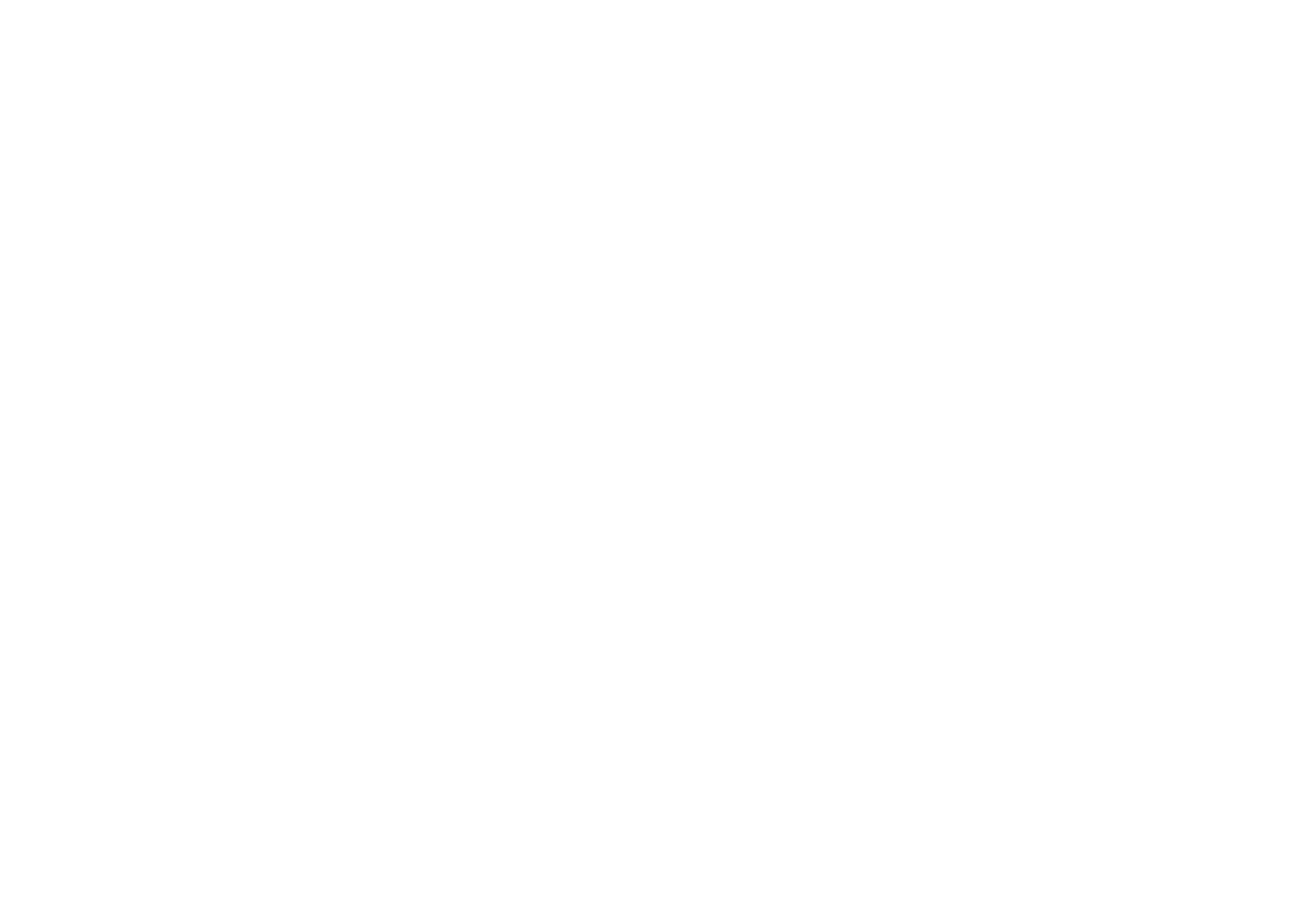
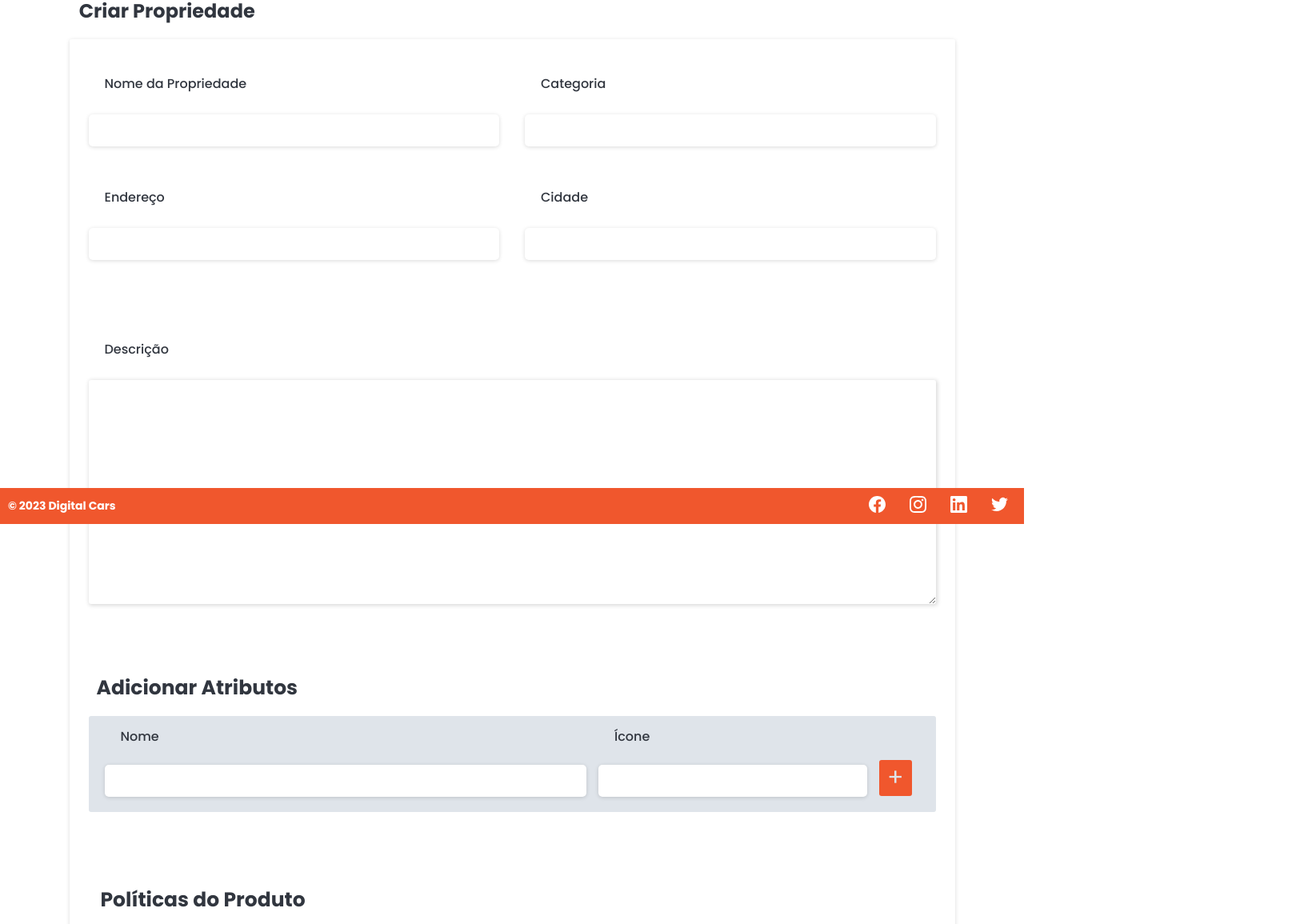
Before and after one commit to GabrielyPaz/projeto-integrador, a React (Vite) app: page /admin in a window 1280 px wide. Before the commit this address had no page. Shown: the part 145-1300 px from the top of the page at 80% size, 1620 px wide, since content can reach past the window. Before the commit the page ends 800 px from the top, so only its background shows below. Built offline with nearby package versions, Linux system fonts and the light colour scheme.

Commit message:
layout pagina criar produto

```diff
--- /dev/null
+++ b/src/Components/AdminFormulario/AdminFormulario.jsx
@@ -0,0 +1,92 @@
+import styles from './AdminFormulario.module.css'
+
+export default function AdminFormulario() {
+    return (
+        <>
+            <div className={styles.main}>
+                <h1 className={styles.formAdminTitulo}>Criar Propriedade</h1>
+
+                <form className={styles.form}>
+                    <div className={styles.sectionGrid}>
+                        <div className={styles.inputInform}>
+                            <label htmlFor="">Nome da Propriedade</label>
+                            <input type="text" />
+                        </div>
+
+                        <div className={styles.inputInform}>
+                            <label htmlFor="">Categoria</label>
+                            <input type="text" />
+                        </div>
+
+                        <div className={styles.inputInform}>
+                            <label htmlFor="">Endereço</label>
+                            <input type="text" />
+                        </div>
+
+                        <div className={styles.inputInform}>
+                            <label htmlFor="">Cidade</label>
+                            <input type="text" />
+                        </div>
+                    </div>
+
+                    <div className={styles.descricao}>
+                        <label htmlFor="">Descrição</label>
+                        <textarea name="" id="" cols="30" rows="10"></textarea>
+                    </div>
+
+                    <div className={styles.atributos}>
+                        <h2>Adicionar Atributos</h2>
+
+                        <div className={styles.atributosInputs}>
+                            <div className={`${styles.atributoItem} ${styles.atributoNome}`}>
+                                <label htmlFor="">Nome</label>
+                                <input type="text" />
+                            </div>
+
+                            <div className={`${styles.atributoItem} ${styles.atributoIcone}`}>
+                                <label htmlFor="">Ícone</label>
+                                <input type="url" />
+                            </div>
+
+                            <button className={styles.atributosButton}>+</button>
+                        </div>
+                    </div>
+
+                    <div className={styles.politica}>
+                        <h2>Políticas do Produto</h2>
+                        <div className={styles.politicaProd}>
+                            <div className={styles.politicaItem}>
+                                <h3>Regras da casa</h3>
+                                <label htmlFor="">Descrição</label>
+                                <textarea name="" id="" cols="30" rows="10" placeholder='Escreva aqui'></textarea>
+                            </div>
+                            <div className={styles.politicaItem}>
+                                <h3>Saúde e segurança</h3>
+                                <label htmlFor="">Descrição</label>
+                                <textarea name="" id="" cols="30" rows="10" placeholder='Escreva aqui'></textarea>
+                            </div>
+                            <div className={styles.politicaItem}>
+                                <h3>Política de cancelamento</h3>
+                                <label htmlFor="">Descrição</label>
+                                <textarea name="" id="" cols="30" rows="10" placeholder='Escreva aqui'></textarea>
+                            </div>
+                        </div>
+                    </div>
+
+                    <div className={styles.carregarImagens}>
+                        <h3>Carregar imagens</h3>
+
+                        <div className={styles.imagensInput}>
+                            <input type="text" />
+                            <button>+</button>
+                        </div>
+                    </div>
+
+                    <div className={styles.buttonCriar}>
+                        <button>Criar</button>
+                    </div>
+                </form>
+            </div>
+        </>
+    )
+}
--- /dev/null
+++ b/src/Components/AdminFormulario/AdminFormulario.module.css
@@ -0,0 +1,241 @@
+.main {
+    width: 100%;
+    display: flex;
+    flex-direction: column;
+    align-items: center;
+    background-color: var(--branco-opaco);
+    padding: 25px;
+}
+
+.form label {
+    font-size: 16px;
+    font-weight: 450;
+    padding: 20px;
+    color: var(--azul-escuro);
+}
+
+.form input {
+    height: 40px;
+    border-radius: 5px;
+    border: none;
+    outline: none;
+    box-shadow: 0px 1px 5px 0px rgba(0, 0, 0, 0.15);
+}
+
+.formAdminTitulo {
+    width: 88%;
+    margin: 40px 0 20px 0;
+    font-size: 24px;
+    font-weight: bold;
+    color: var(--azul-escuro);
+}
+
+.form {
+    background-color: var(--branco-opaco);
+    box-shadow: 0px 1px 5px 0px rgba(0, 0, 0, 0.15);
+    border-radius: 3px;
+
+    width: 90%;
+    display: flex;
+    flex-direction: column;
+    padding: 1.5rem;
+    gap: 5rem;
+}
+
+.sectionGrid {
+    width: 100%;
+    display: grid;
+    grid-template-columns: 1fr 1fr;
+    gap: 2rem;
+}
+
+.inputInform {
+    display: flex;
+    flex-direction: column;
+    font-size: 16px;
+    gap: 6px;
+}
+
+.descricao {
+    display: flex;
+    flex-direction: column;
+    gap: 6px;
+}
+
+.descricao textarea {
+    border-radius: 3px;
+    box-shadow: 1px 1px 5px 1px rgba(0, 0, 0, 0.15);
+    border: none;
+    outline: none;
+    padding: 20px;
+}
+
+.atributos h2 {
+    font-size: 25px;
+    font-weight: bold;
+    padding: 10px;
+    color: var(--azul-escuro);
+    padding-bottom: 20px;
+}
+
+.atributosInputs {
+    width: 100%;
+    height: 120px;
+    display: flex;
+    align-items: center;
+    background: var(--cinza-background);
+    gap: 15px;
+    border-radius: 3px;
+    padding-top: 20px;
+    padding-left: 20px;
+    padding-bottom: 45px;
+}
+
+.atributoItem input {
+    padding: 10px;
+}
+
+.atributoNome {
+    width: 65%;
+}
+
+.atributoIcone {
+    width: 35%;
+}
+
+.atributosButton {
+    padding: 0px 10px;
+    background-color: var(--laranja-principal);
+    border: none;
+    border-radius: 3px;
+    font-size: 30px;
+    color: var(--cinza-background);
+    margin-top: 60px;
+    margin-right: 30px;
+}
+
+.atributosButton:hover {
+    background: var(--branco);
+    color: var(--laranja-principal);
+    outline: none;
+    border: none;
+}
+
+.atributoItem {
+    display: flex;
+    flex-direction: column;
+    gap: 3px;
+}
+
+.politicaProd {
+    display: grid;
+    grid-template-columns: 1fr 1fr 1fr;
+    gap: 1.5rem;
+    border-radius: 3px;
+    box-shadow: 0px 1px 2px 1px rgba(0, 0, 0, 0.15);
+}
+
+.politicaItem {
+    display: flex;
+    flex-direction: column;
+    gap: 1rem;
+    padding: 1.25rem;
+    color: var(--third-color);
+    font-weight: 500;
+}
+
+.politica h2 {
+    font-size: 25px;
+    padding: 15px;
+    padding-bottom: 20px;
+    font-weight: bold;
+    color: var(--azul-escuro);
+}
+
+.politicaItem h3 {
+    font-size: 22px;
+    font-weight: bold;
+    color: var(--azul-escuro);
+    padding-left: 10px;
+}
+
+.politicaItem label {
+    font-size: 18px;
+    color: var(--azul-escuro);
+    padding-left: 10px;
+}
+
+.politicaItem textarea {
+    color: var(--preto-total);
+    border-radius: 3px;
+    border: none;
+    box-shadow: 1px 1px 2px 1px rgba(0, 0, 0, 0.15);
+    outline: none;
+    padding: 12px 0 0 12px;
+}
+
+.carregarImagens h3 {
+    font-size: 24px;
+    font-weight: bold;
+    padding: 15px;
+    color: var(--azul-escuro);
+}
+
+.imagensInput {
+    width: 100%;
+    height: 120px;
+    display: flex;
+    align-items: center;
+    background: var(--cinza-background);
+    gap: 1rem;
+    border-radius: 5px;
+    padding: 1.5rem;
+}
+
+.imagensInput input {
+    padding-left: 12px;
+    width: 100%;
+}
+
+.imagensInput button {
+    padding: 0px 10px;
+    background: var(--laranja-principal);
+    border: none;
+    border-radius: 3px;
+    font-size: 32px;
+    color: var(--cinza-background);
+}
+
+.imagensInput button:hover {
+    background: var(--branco);
+    color: var(--laranja-principal);
+    outline: none;
+    border: none;
+}
+
+.buttonCriar {
+    width: 100%;
+    display: flex;
+    align-items: center;
+    justify-content: center;
+    margin-bottom: 1.5rem;
+}
+
+.buttonCriar button {
+    background: var(--laranja-principal);
+    color: var(--branco);
+    height: 50px;
+    border-radius: 3px;
+    border: none;
+    font-weight: bold;
+    width: 32%;
+    box-shadow: 1px 1px 2px 1px rgba(0, 0, 0, 0.15);
+    transition: background-color 0.3s ease;
+}
+
+.buttonCriar button:hover {
+    background: var(--branco);
+    color: var(--laranja-principal);
+    outline: none;
+    border: none;
+}
--- a/src/pages/AdmPage/AdmPage.jsx
+++ b/src/pages/AdminPage/AdminPage.jsx
@@ -1,15 +1,17 @@
 import Navbar from "../../Components/NavBar/Navbar";
 import Footer from "../../Components/Footer/Footer";
+import AdminFormulario from "../../Components/AdminFormulario/AdminFormulario";
 
-export function AdmPage() {
+
+export function AdminPage() {
 
 return (
     <>
         <Navbar />
         <main>
-
+            <AdminFormulario />
         </main>
-            <Footer />
+        <Footer />
     </>
     )
 }
--- a/src/routes/index.jsx
+++ b/src/routes/index.jsx
@@ -5,7 +5,7 @@
 import LoginContextProvider from '../contexts/LoginContext/LoginContext'
 import { DetailPage } from '../pages/DetailPage/DetailPage'
 import { ReservaPage } from '../pages/ReservaPage/ReservaPage'
-import { AdmPage } from '../pages/AdmPage/AdmPage'
+import { AdminPage } from '../pages/AdminPage/AdminPage'
 import { UsuarioPage } from '../pages/UsuarioPage/UsuarioPage'
 
 export function RouteList() {
@@ -19,7 +19,7 @@
             <Route path="/login" element={<LoginPage />} />
             <Route path="/detail/:id" element={<DetailPage />} />
             <Route path="/detail/:id/reservation" element={<ReservaPage />} />
-            <Route path="/administracao" element={<AdmPage />} />
+            <Route path="/admin" element={<AdminPage />} />
             <Route path="/:userId/reservas" element={<UsuarioPage />} />
           </Routes>
         </LoginContextProvider>
```
